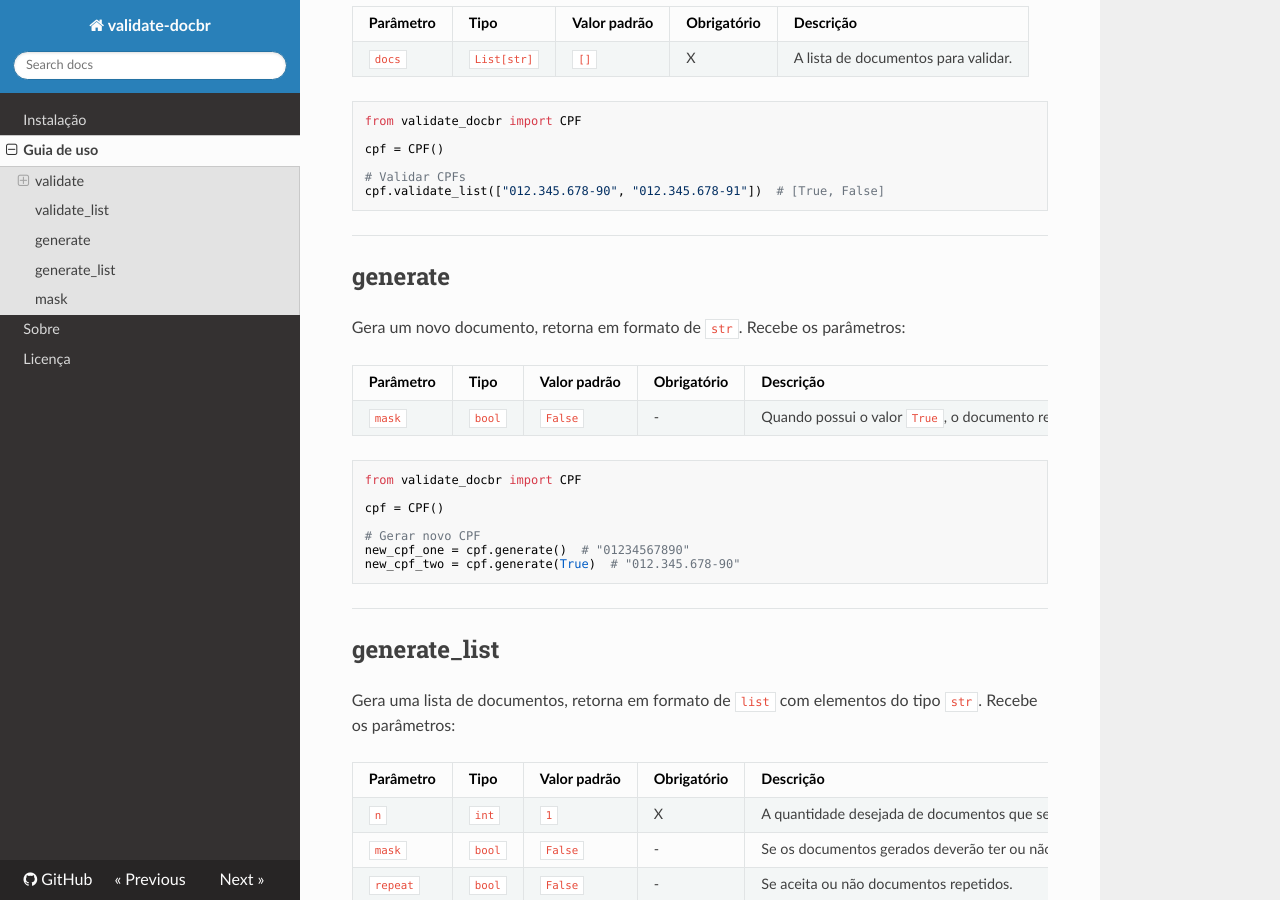
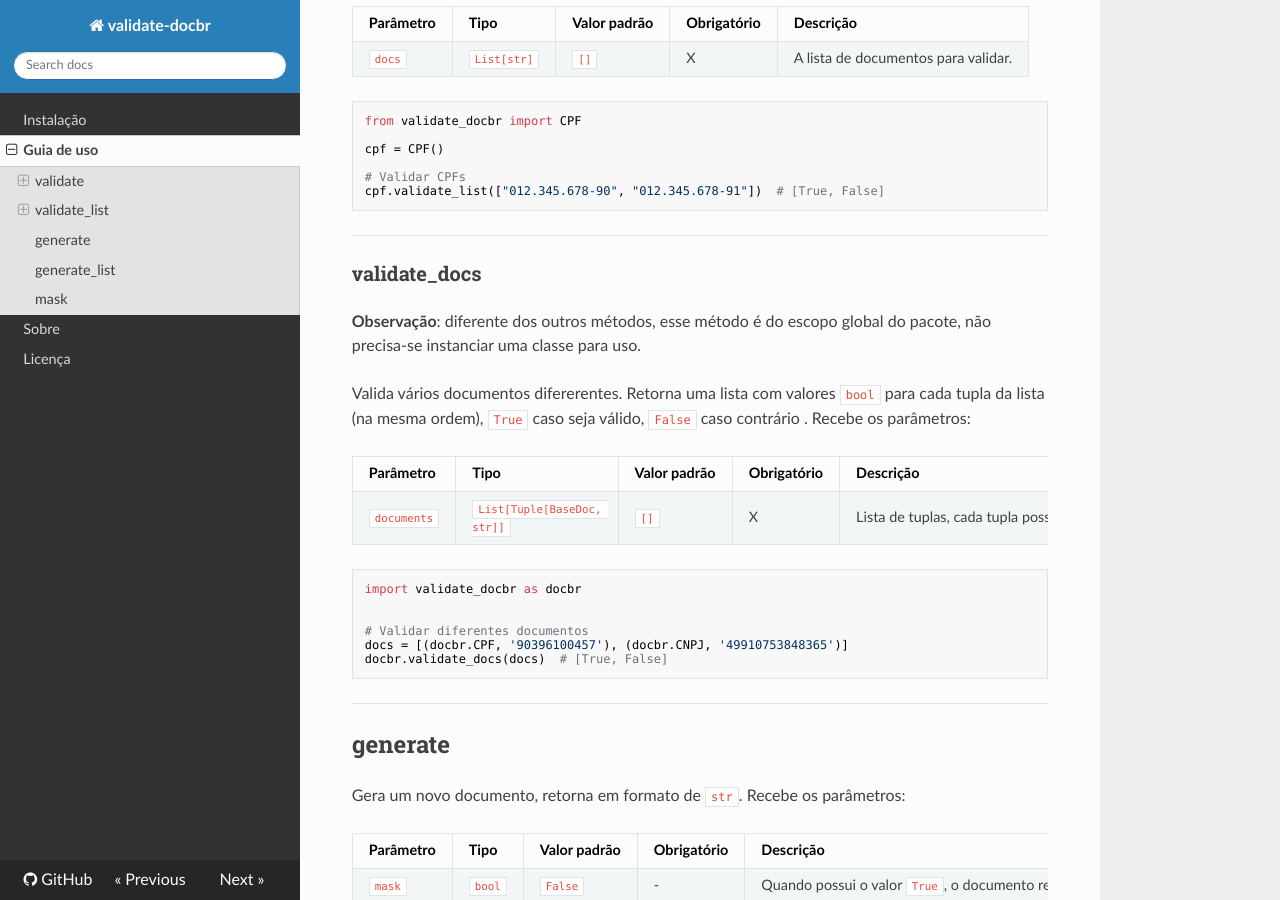
Before and after one commit to alvarofpp/validate-docbr, an MkDocs documentation site: the page built from docs/guia-de-uso.md, in a window 1280 px wide and 900 px high, scrolled down 1797 px. Built offline with MkDocs 1.6.1, drawn with Linux system fonts in a browser that asks for light colours; nearby versions of some CDN libraries.

````diff
--- a/docs/guia-de-uso.md
+++ b/docs/guia-de-uso.md
@@ -70,6 +70,25 @@ cpf.validate_list(["012.345.678-90", "012.345.678-91"])  # [True, False]
 ```
 
 ------------
+### validate_docs
+**Observação**: diferente dos outros métodos, esse método é do escopo global do pacote, não precisa-se instanciar uma classe para uso.
+
+Valida vários documentos difererentes. Retorna uma lista com valores `bool` para cada tupla da lista (na mesma ordem), `True` caso seja válido, `False` caso contrário . Recebe os parâmetros:
+
+| Parâmetro | Tipo | Valor padrão | Obrigatório | Descrição |
+| --------- | ---- | ----------- | ------------ | --------- |
+| `documents` | `List[Tuple[BaseDoc, str]]`| `[]` | X | Lista de tuplas, cada tupla possui como primeiro elemento o tipo de documento e o segundo elemento o valor que se deseja validar. |
+
+```python
+import validate_docbr as docbr
+
+
+# Validar diferentes documentos
+docs = [(docbr.CPF, '90396100457'), (docbr.CNPJ, '49910753848365')]
+docbr.validate_docs(docs)  # [True, False]
+```
+
+------------
 ## generate
 Gera um novo documento, retorna em formato de `str`. Recebe os parâmetros:
 
--- a/setup.py
+++ b/setup.py
@@ -6,7 +6,7 @@ with open("README.md", "r") as fh:
 
 setuptools.setup(
     name="validate_docbr",
-    version="1.7.0",
+    version="1.8.1",
     author="Álvaro Ferreira Pires de Paiva",
     author_email="alvarofepipa@gmail.com",
     description="Validate brazilian documents.",
````
Also changed, not shown: README.md (+19 -1 lines).
